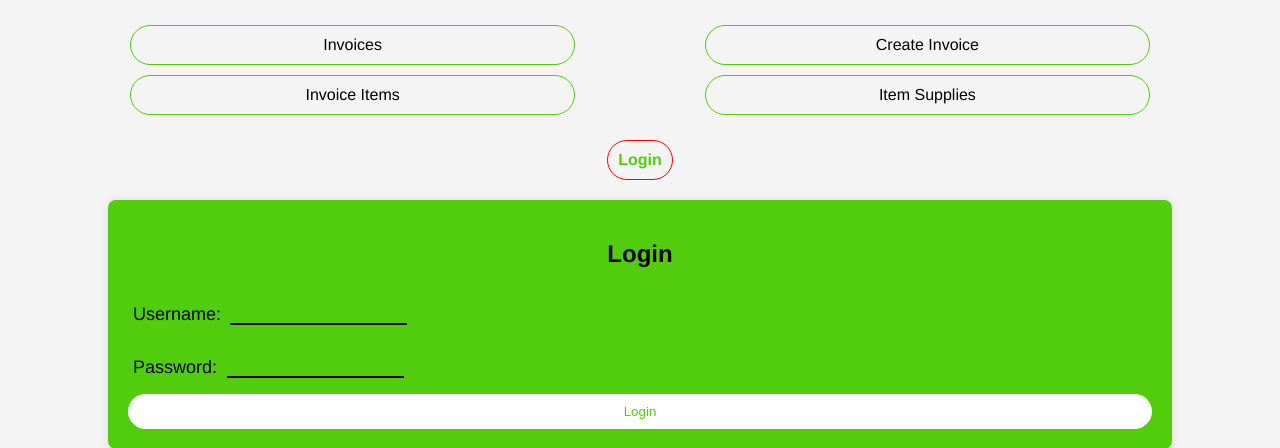
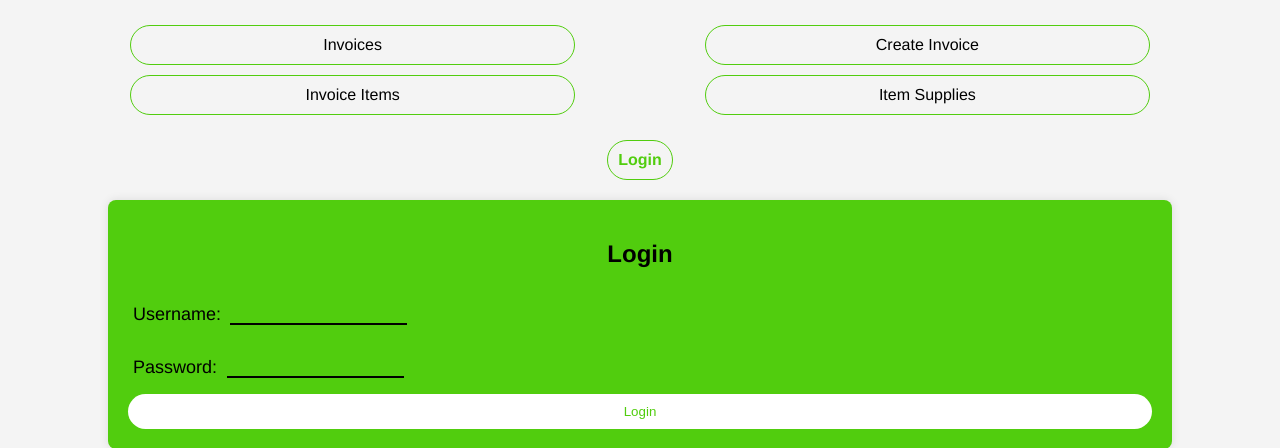
Before and after one commit to rd777rd/smallscapesinvoice, a Django app: a page that uses invoices/templates/base.html in a window 1280 px wide. Shown: the top 448 px of the page. Run offline with Django 5.2, Linux system fonts and the light colour scheme; some web fonts are replaced.

Commit message:
Update style.css

```diff
--- a/invoices/static/css/style.css
+++ b/invoices/static/css/style.css
@@ -220,7 +220,7 @@ li ul li ul li {
     color:#51CD0E;
     font-weight: bold;
     text-wrap: nowrap;
-    border:1px solid red;
+    border:1px solid #51CD0E;
 }
 
 .loginButton:hover{
```
